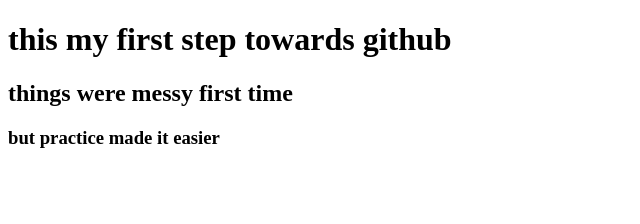
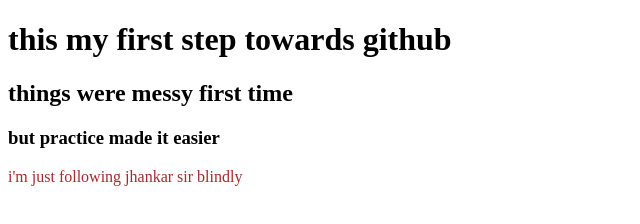
Before and after one commit to Shailly-Purohit/my-second-repo, a plain HTML site: page index.html in a window 1280 px wide. Shown: the whole page, without its empty margins (0-640 px from the left). Drawn offline with Linux system fonts and the light colour scheme.

Commit message:
style added

```diff
--- a/index.html
+++ b/index.html
@@ -5,10 +5,13 @@
     <meta http-equiv="X-UA-Compatible" content="IE=edge">
     <meta name="viewport" content="width=device-width, initial-scale=1.0">
     <title>my-second-repo</title>
+    <link rel="stylesheet" href="style.css">
 </head>
+
 <body>
     <h1>this my first step towards github</h1>
     <h2>things were messy first time</h2>
     <h3>but practice made it easier</h3>
+    <p>i'm just following jhankar sir blindly</p>
 </body>
 </html>
--- /dev/null
+++ b/style.css
@@ -0,0 +1,3 @@
+p{
+    color: brown;
+}
```
